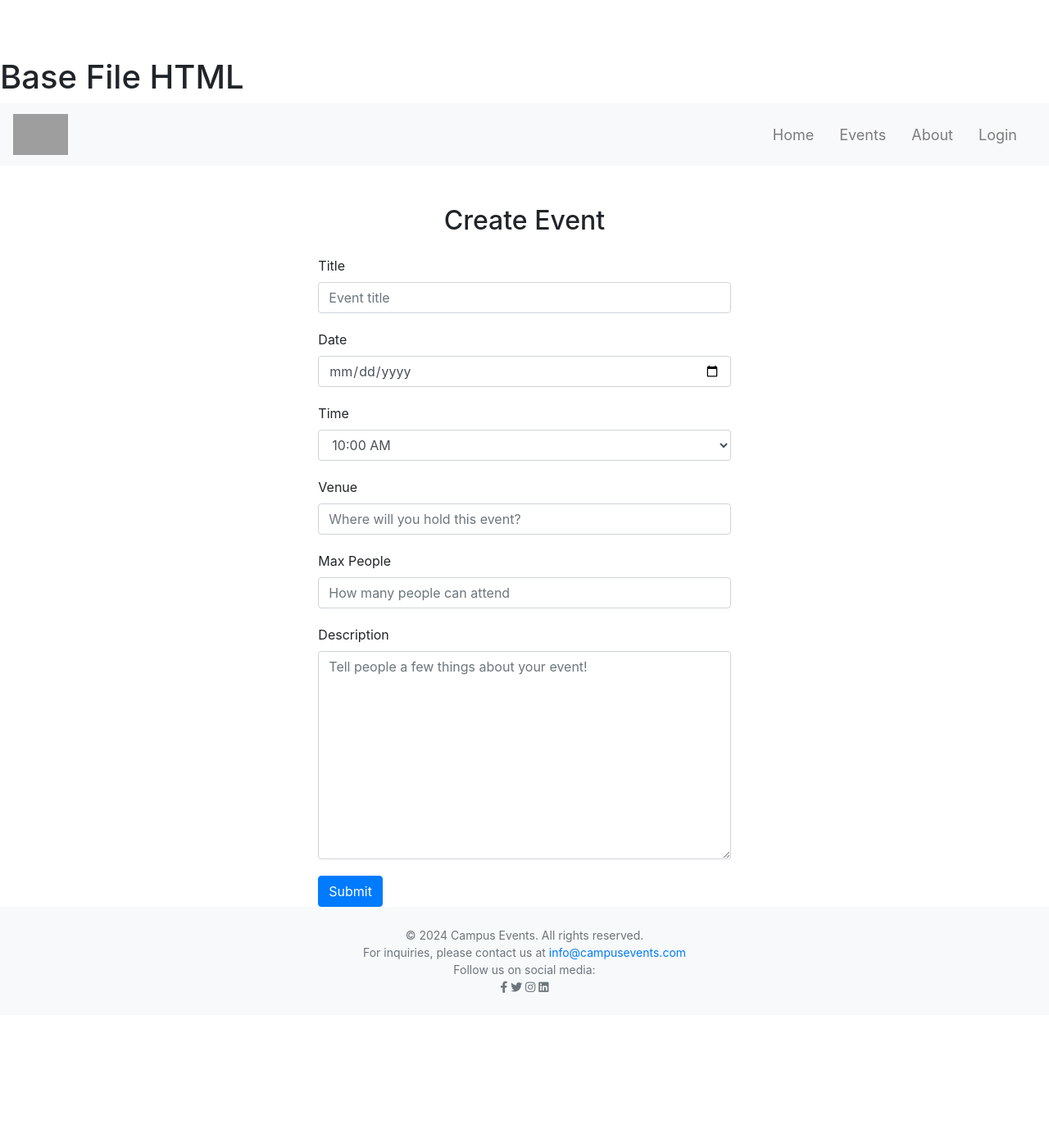
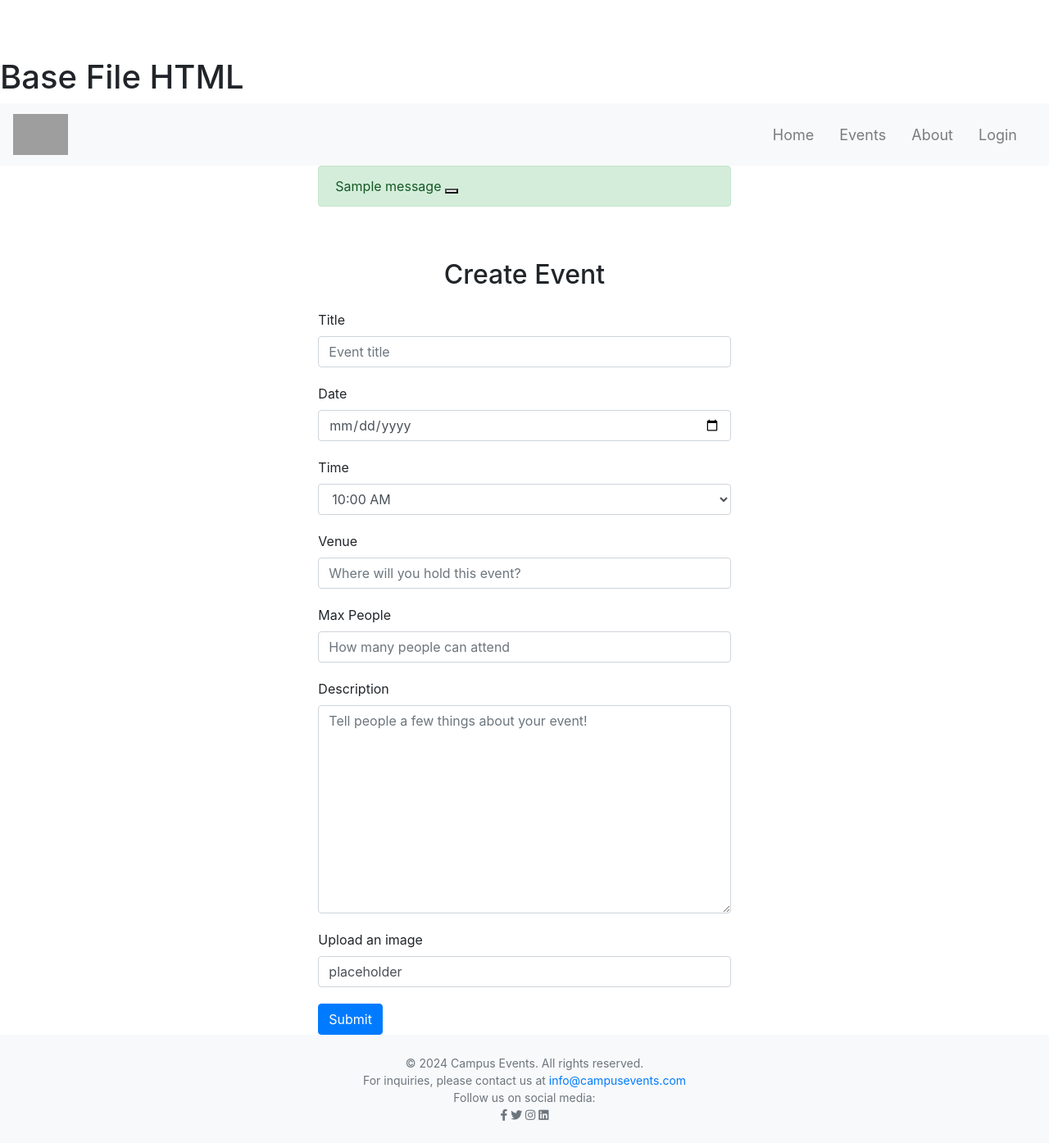
Before and after one commit to jomazzei/campus-connect, a Django app: page /create/ in a window 1280 px wide. Shown: the whole page at 82% size. Before the commit the page ends 1211 px from the top, so only its background shows below. Run offline with Django 4.2, Linux system fonts and the light colour scheme; a user stored in the database is signed in; tables that the repository leaves empty hold one stand-in row (values such as "Sample post"); one stand-in notice (Sample message) is shown; some libraries are stand-ins or nearby versions; grey boxes are pictures that could not be loaded.

Commit message:
Added image field and debugging form submission not saving to database

```diff
--- a/event/models.py
+++ b/event/models.py
@@ -8,7 +8,7 @@ class Event(models.Model):
     # Name of the event
     title = models.CharField(max_length=200, unique=True)
     # URL field
-    slug = models.SlugField(max_length=200, unique=True)
+    slug = models.SlugField(max_length=250, unique=True)
     # The date the event is held
     event_host_date = models.DateTimeField()
     # Time of event
@@ -21,7 +21,7 @@ class Event(models.Model):
     # Cloudinary image field
     featured_image = CloudinaryField('image', default='placeholder')
     # Main content
-    content = models.TextField()
+    content = models.TextField(null=False)
     # Max people event can hold
     max_people = models.IntegerField(null=True)
     # Attendance tracker for users
--- a/event/templates/event/form_create_event.html
+++ b/event/templates/event/form_create_event.html
@@ -23,8 +23,6 @@
                     {{ event_form.event_host_date }}
                 </div>
 
-                <!-- Can't get the drop down to work currently with django, I commented out the HTML and left it
-                as a reference to come back to, so we can see what it *should* do, unf -->
                 <div class="form-group">
                     <label for="time">Time</label>
                     <select class="form-control" id="time" name="event_time">
@@ -56,6 +54,11 @@
                 <div class="form-group">
                     <label for="{{ event_form.content.id_for_label }}">Description</label>
                     {% render_field event_form.content placeholder="Tell people a few things about your event!" class="form-control" %}
+                </div>
+
+                <div class="form-group">
+                    <label for="{{ event_form.content.id_for_label }}">Upload an image</label>
+                    {% render_field event_form.featured_image class="form-control" %}
                 </div>
 
                 <button type="submit" class="btn btn-primary">Submit</button>
--- a/event/views.py
+++ b/event/views.py
@@ -1,3 +1,4 @@
+from django.http import HttpResponseRedirect
 from django.shortcuts import render
 from django.views import generic
 from .models import Event
@@ -21,11 +22,13 @@ def create_event(request):
     if request.method == "POST":
         event_form = CreateEventForm(request.POST)
         if event_form.is_valid():
-            event_form.save(commit=False)
-            event_form.event_host_time = request.POST.get("event_time")
-            event_form.save()
+            print("SUCCESS")
+            event = event_form.save(commit=False)
+            event.organizer = request.user
+            event.event_host_time = request.POST.get("event_time")
+            event.save()
             messages.add_message(request, messages.SUCCESS, "You have created an event")
-            return HttpResponseRedirect(request.path_info)
     else:
         event_form = CreateEventForm()
+    # Needs another instance of form creation so it clears form on refresh/redirect
     return render(request, "event/form_create_event.html", {"event_form":event_form})
--- a/templates/base.html
+++ b/templates/base.html
@@ -2,6 +2,7 @@
 
 <!DOCTYPE html>
 <html lang="en">
+
 <head>
     <meta charset="UTF-8">
     <meta name="viewport" content="width=device-width, initial-scale=1.0">
@@ -12,10 +13,11 @@
     <link rel="stylesheet" href="{% static 'css/style.css' %}">
     <title>Campus Connect | Linking Minds, Creating Futures</title>
 </head>
+
 <body>
     <h1>Base File HTML</h1>
-     <!-- Navigation Bar -->
-     <nav class="navbar navbar-expand-lg navbar-light bg-light">
+    <!-- Navigation Bar -->
+    <nav class="navbar navbar-expand-lg navbar-light bg-light">
         <a class="navbar-brand" href="#"><img src="campus_logo.png"> </a>
         <button class="navbar-toggler" type="button" data-toggle="collapse" data-target="#navbarNav"
             aria-controls="navbarNav" aria-expanded="false" aria-label="Toggle navigation">
@@ -40,13 +42,27 @@
         </div>
     </nav>
 
+    <!-- displaying Django messages -->
+    <div class="container">
+        <div class="row">
+            <div class="col-md-8 offset-md-2">
+                {% for message in messages %}
+                <div class="alert {{ message.tags }} alert-dismissible fade show" id="msg" role="alert">
+                    {{ message | safe }}
+                    <button type="button" class="btn-close" data-bs-dismiss="alert" aria-label="Close"></button>
+                </div>
+                {% endfor %}
+            </div>
+        </div>
+    </div>
+
     {% block content %}
     {% endblock %}
 
 
-      <!-- Footer -->
+    <!-- Footer -->
 
-      <footer class="footer mt-auto py-4 bg-light">
+    <footer class="footer mt-auto py-4 bg-light">
         <div class="container text-center">
             <span class="text-muted">© 2024 Campus Events. All rights reserved.</span><br>
             <span class="text-muted">For inquiries, please contact us at <a
@@ -61,4 +77,5 @@
 
     <script src="{% static 'js/script.js' %}"></script>
 </body>
+
 </html>
```
Also changed, not shown: event/templates/event/form_create_success.html (added).
